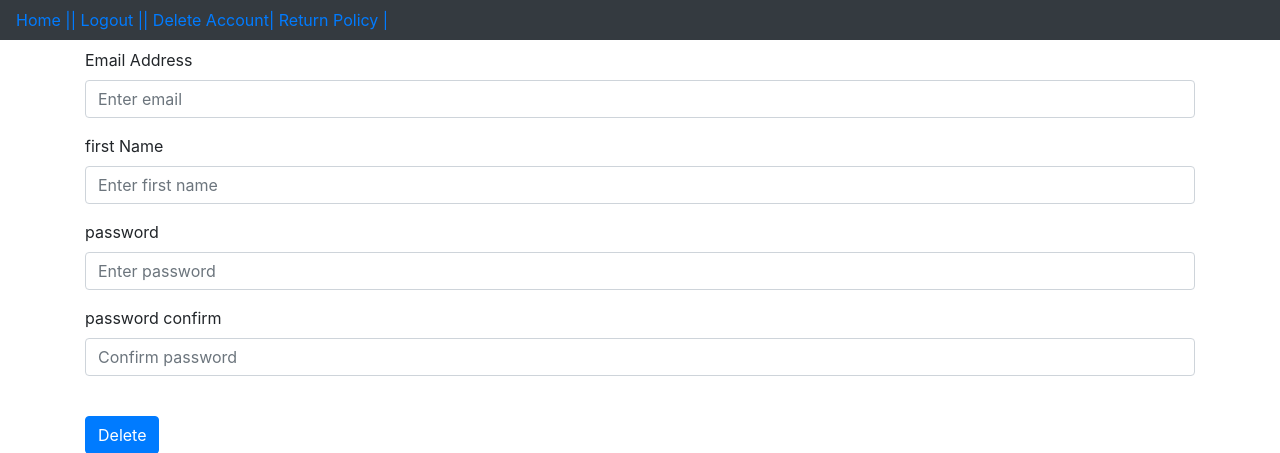
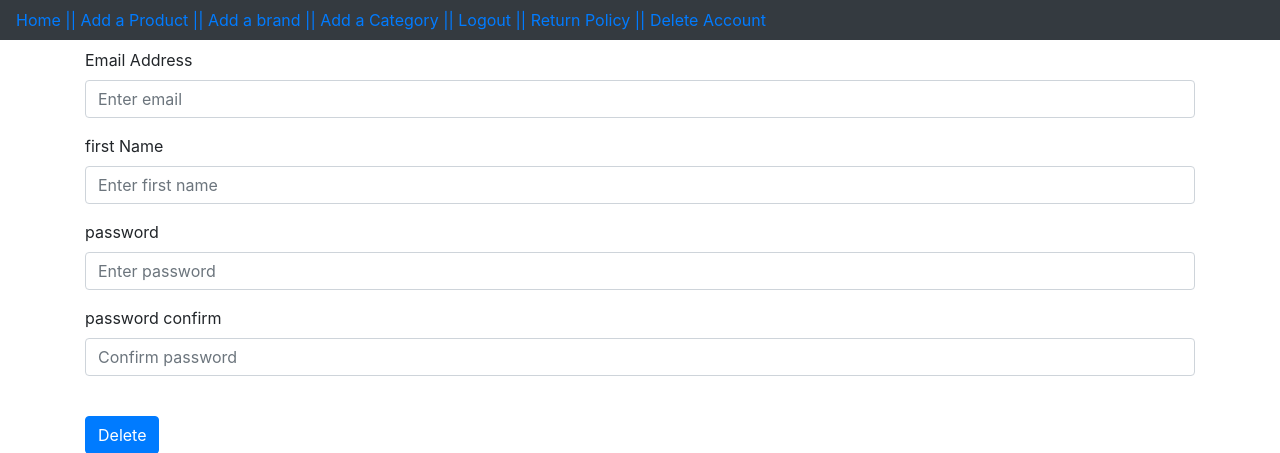
Before and after one commit to christian0a0hernandez/CMPE131-GroupProj, a Flask app: page /delete in a window 1280 px wide. Shown: the top 453 px of the page. Run offline with Flask 2, Linux system fonts and the light colour scheme; the visitor is signed in with stand-in values (Sample User, id 1); parts of the project's set-up code (start-up, migrations or seed data) failed here and were passed over; some libraries are stand-ins or nearby versions.

Commit message:
Update base.html

```diff
--- a/website/templates/base.html
+++ b/website/templates/base.html
@@ -23,16 +23,19 @@
         </button>
     <div class = "collapse navbar-collapse" id="navbar">
         <div class ="navbar-nav">
+            <a class ="nav-item nv-link" id="home" href="/home">Home    |</a>
             {% if user.is_authenticated %}
-            <a class ="nav-item nv-link" id="home" href="/home">Home    |</a>
+            <a class ="nav-item nv-link" id="addproduct" href="/addproduct">|        Add a Product    |</a>
+            <a class ="nav-item nv-link" id="addbrand" href="/addbrand">|        Add a brand    |</a>
+            <a class ="nav-item nv-link" id="addcategory" href="/addcategory">|        Add a Category    |</a>
             <a class ="nav-item nv-link" id="logout" href="/logout">|        Logout    |</a>
+            {% else %}
+            <a class ="nav-item nv-link" id="login" href="/login">|        Login    |</a>
+            <a class ="nav-item nv-link" id="signup" href="/sign-up">|        Sign Up    |</a>
+            {% endif %}
 
-            {% else %}
-            <a class ="nav-item nv-link" id="signup" href="/sign-up">|        Sign Up    |</a>
-            <a class ="nav-item nv-link" id="login" href="/login">|        Login    |</a>
-            {% endif %}
+            <a class ="nav-item nv-link" id="returnpolicy" href="/returnpolicy">|        Return Policy    |</a>
             <a class ="nav-item nv-link" id="delete" href="/delete">|        Delete Account</a>
-            <a class ="nav-item nv-link" id="returnpolicy" href="/returnpolicy">|        Return Policy    |</a>
         </div>
     </div>
     </nav>
```
